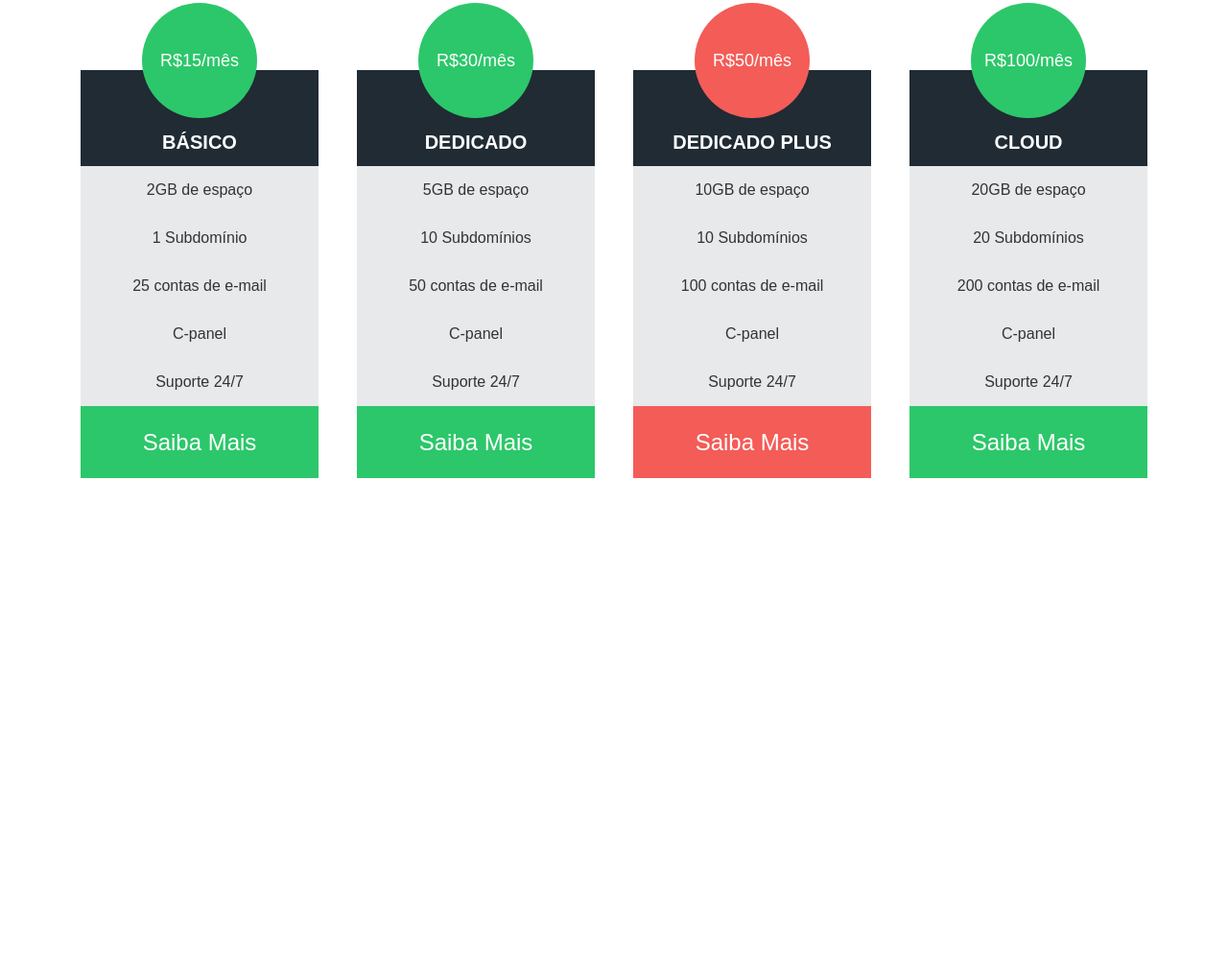
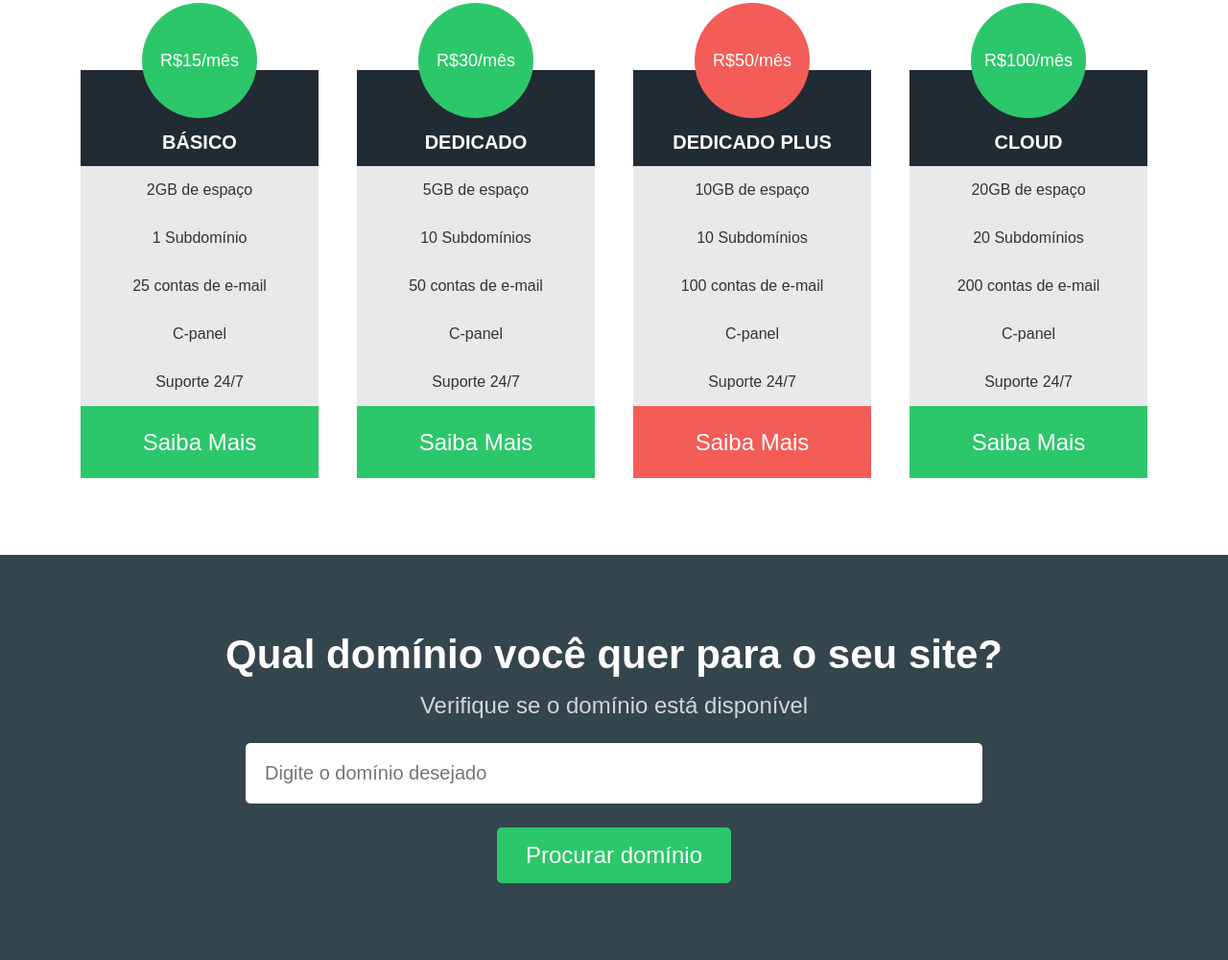
Before and after one commit to eric-mmelo/hdc-host, a plain HTML site: page index.html in a window 1280 px wide. Shown: the part 1023-2023 px from the top of the page at 96% size. Before the commit the page ends 1601 px from the top, so only its background shows below. Drawn offline with Linux system fonts and the light colour scheme.

Commit message:
Alteração nos botões 'Saiba Mais' | Adicionada seção de busca de domínio

```diff
--- a/css/styles.css
+++ b/css/styles.css
@@ -201,8 +201,67 @@
     height: 75px;
     line-height: 75px;
     cursor: pointer;
+    transition: 0.3s;
+}
+
+.plan-btn:hover {
+    background-color: #fff;
+    color: #2cc76a;
 }
 
 .plan .recommended {
     background-color: #f45c57;
 }
+
+.recommended:hover {
+    background-color: #fff;
+    color: #f45c57;
+}
+
+
+/* Search Domain */
+.searchdomain-container {
+    background-color: #34454e;
+    text-align: center;
+    padding: 5rem 0;
+}
+
+.searchdomain-container h2 {
+    color: #fff;
+    font-size: 42px;
+    margin-bottom: 15px;
+}
+
+.searchdomain-container p {
+    color: #d5d5d5;
+    font-size: 24px;
+    margin-bottom: 25px;
+}
+
+.searchdomain-container input {
+    display: block;
+    border: none;
+    border-radius: 5px;
+    margin: 0 auto;
+}
+
+.searchdomain-container input[type="text"] {
+    width: 60%;
+    padding: 20px;
+    font-size: 20px;
+    margin-bottom: 25px;
+}
+
+.searchdomain-container input[type="submit"] {
+    background-color: #2cc76a;
+    padding: 15px 30px;
+    color: #fff;
+    font-size: 24px;
+    cursor: pointer;
+    transition: 0.2s;
+}
+
+.searchdomain-container input[type="submit"]:hover {
+    background-color: #fff;
+    color: #2cc76a;
+}
--- a/index.html
+++ b/index.html
@@ -131,6 +131,19 @@
             </div>
           </div>
         </section>
+        <section class="searchdomain-container">
+          <h2>Qual domínio você quer para o seu site?</h2>
+          <p>Verifique se o domínio está disponível</p>
+          <form>
+            <input
+              type="text"
+              name="domain"
+              id="domain"
+              placeholder="Digite o domínio desejado"
+            />
+            <input type="submit" value="Procurar domínio" />
+          </form>
+        </section>
       </main>
     </div>
   </body>
```
